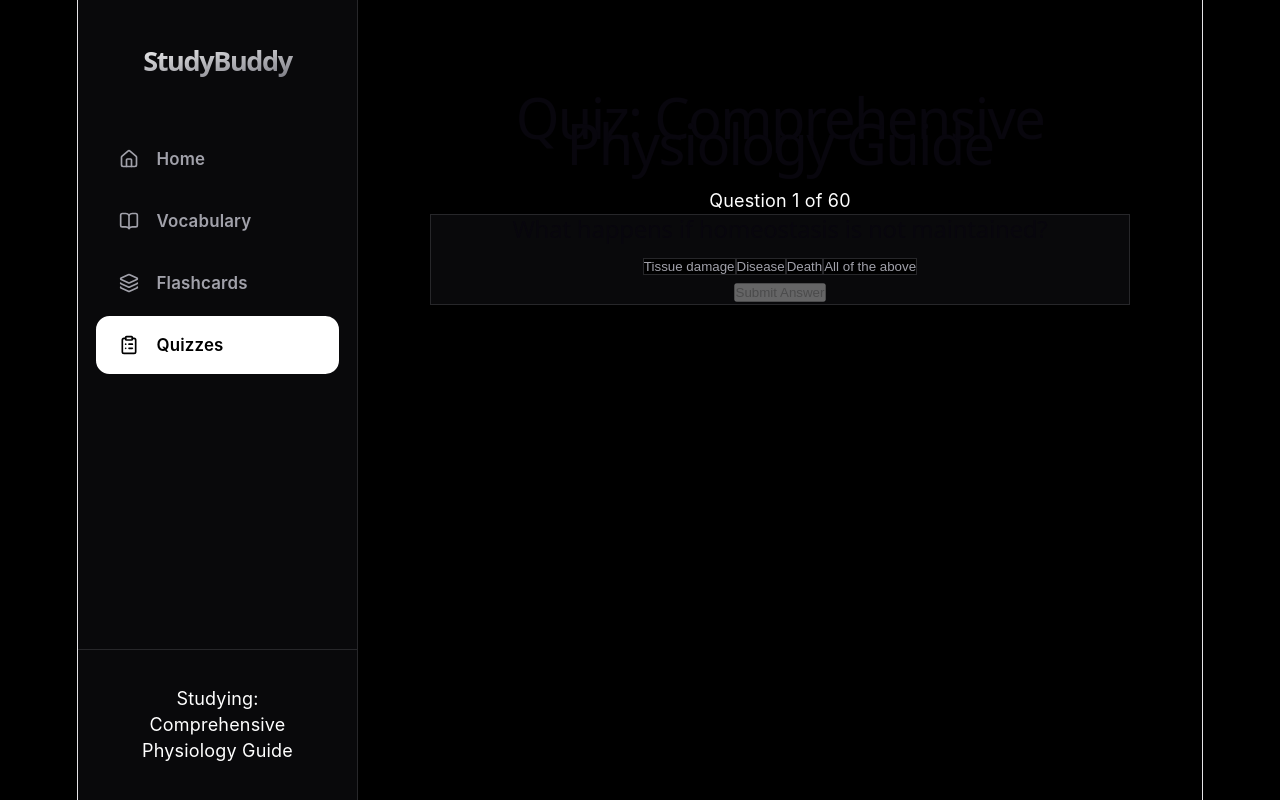
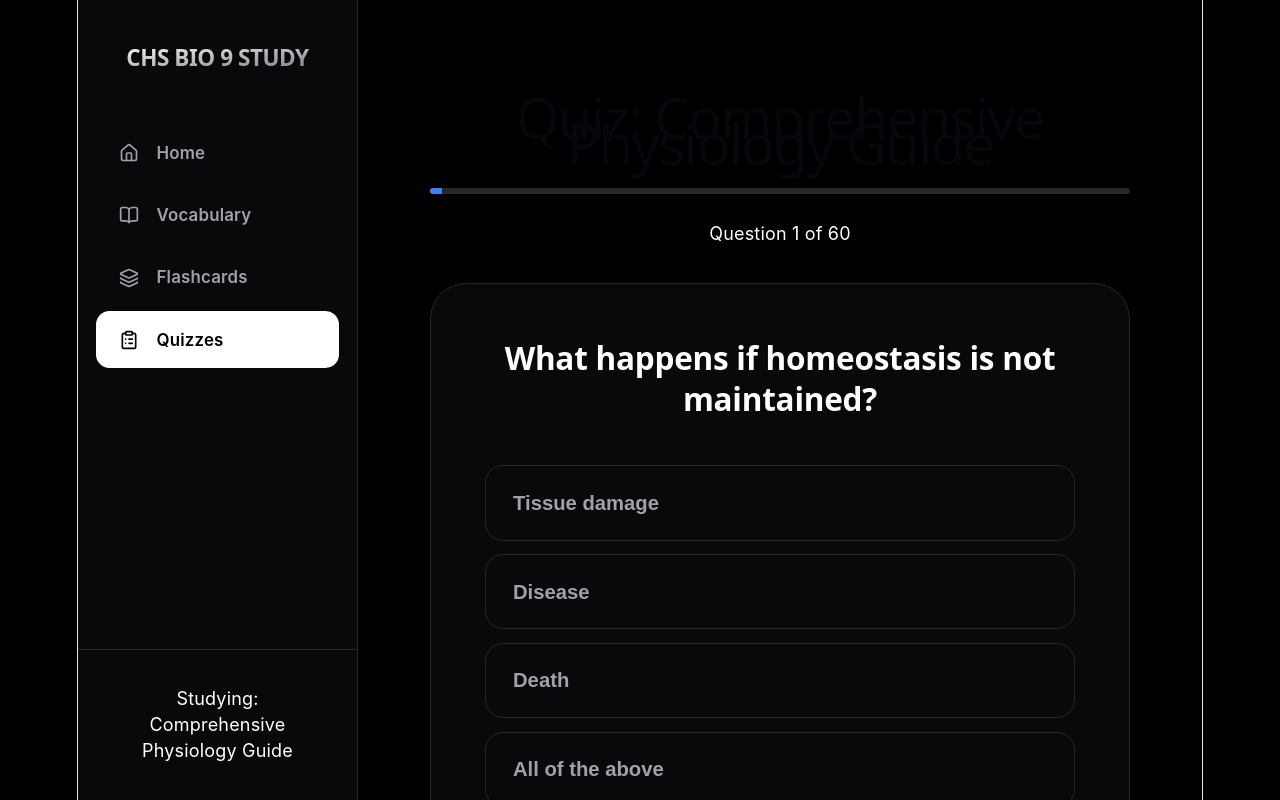
Before and after one commit to haligoat/bio9tino, a React (Vite) app: page /quizzes in a window 1280 px wide. Shown: the top 800 px of the page. Built offline with nearby package versions, Linux system fonts and the light colour scheme.

Commit message:
Rename to CHS BIO 9 STUDY and fix UI layout overlaps

```diff
--- a/index.html
+++ b/index.html
@@ -4,7 +4,7 @@
     <meta charset="UTF-8" />
     <link rel="icon" type="image/svg+xml" href="/favicon.svg" />
     <meta name="viewport" content="width=device-width, initial-scale=1.0" />
-    <title>StudyBuddy</title>
+    <title>CHS BIO 9 STUDY</title>
   </head>
   <body style="background-color: #000000;">
     <div id="root"></div>
--- a/src/App.css
+++ b/src/App.css
@@ -47,12 +47,13 @@ body {
 }
 
 .sidebar-header h2 {
-  font-size: 1.5rem;
+  font-size: 1.25rem;
   font-weight: 900;
-  letter-spacing: -0.05em;
+  letter-spacing: -0.02em;
   background: linear-gradient(to bottom right, #ffffff, #71717a);
   -webkit-background-clip: text;
   -webkit-text-fill-color: transparent;
+  white-space: nowrap;
 }
 
 .nav-links {
@@ -99,7 +100,7 @@ body {
   flex-grow: 1;
   padding: 4rem;
   max-width: 1400px;
-  width: 100%;
+  width: calc(100% - var(--sidebar-width));
 }
 
 .page-content {
@@ -108,26 +109,28 @@ body {
 
 /* Bento Hero Section */
 .hero-section {
-  padding: 5rem 4rem;
+  padding: 4rem 3rem;
   background: radial-gradient(circle at top left, #18181b, #000000);
   border: 1px solid var(--border-color);
   border-radius: 2.5rem;
-  margin-bottom: 4rem;
+  margin-bottom: 3rem;
   text-align: left;
+  display: flex;
+  flex-direction: column;
+  gap: 1rem;
 }
 
 .hero-section h1 {
-  font-size: 4.5rem;
+  font-size: clamp(2rem, 8vw, 4rem);
   font-weight: 900;
-  letter-spacing: -0.06em;
-  line-height: 0.9;
-  margin-bottom: 1.5rem;
+  letter-spacing: -0.04em;
+  line-height: 1.1;
 }
 
 .hero-section p {
-  font-size: 1.25rem;
+  font-size: 1.125rem;
   color: var(--text-muted);
-  max-width: 550px;
+  max-width: 600px;
   line-height: 1.6;
 }
 
@@ -141,18 +144,18 @@ body {
 
 .feature-card {
   background: var(--card-bg);
-  padding: 3rem;
+  padding: 2.5rem;
   border-radius: 2rem;
   border: 1px solid var(--border-color);
   display: flex;
   flex-direction: column;
+  justify-content: space-between;
   transition: all 0.4s cubic-bezier(0.23, 1, 0.32, 1);
 }
 
 .feature-card:hover {
   border-color: #3f3f46;
   transform: translateY(-8px);
-  box-shadow: 0 20px 40px -20px rgba(0,0,0,0.5);
 }
 
 .feature-card:nth-child(1) { grid-column: span 8; }
@@ -160,78 +163,70 @@ body {
 .feature-card:nth-child(3) { grid-column: span 12; }
 
 .feature-card h3 {
-  font-size: 2rem;
+  font-size: 1.75rem;
   font-weight: 800;
   letter-spacing: -0.03em;
-  margin: 1.5rem 0 1rem;
+  margin: 1rem 0;
 }
 
 .feature-card p {
   color: var(--text-muted);
-  font-size: 1.125rem;
-  line-height: 1.6;
-  margin-bottom: 2.5rem;
-  max-width: 500px;
+  font-size: 1rem;
+  line-height: 1.5;
+  margin-bottom: 2rem;
 }
 
 .btn-secondary {
   width: fit-content;
-  padding: 1rem 2.5rem;
+  padding: 0.875rem 2rem;
   background-color: #ffffff;
   color: #000000;
   text-decoration: none;
-  border-radius: 1rem;
+  border-radius: 0.75rem;
   font-weight: 800;
-  font-size: 1rem;
+  font-size: 0.9375rem;
   transition: all 0.2s;
-  text-align: center;
-}
-
-.btn-secondary:hover {
-  background-color: #e4e4e7;
-  transform: scale(1.02);
+  display: inline-block;
 }
 
 /* Materials Section */
 .materials-section {
-  margin-bottom: 3rem;
+  margin-bottom: 2.5rem;
 }
 
 .materials-section h2 {
-  font-size: 1.25rem;
+  font-size: 0.75rem;
   text-transform: uppercase;
   letter-spacing: 0.1em;
   color: var(--text-muted);
-  margin-bottom: 2rem;
+  margin-bottom: 1.5rem;
 }
 
 .materials-grid {
   display: flex;
   flex-wrap: wrap;
-  gap: 1rem;
+  gap: 0.75rem;
 }
 
 .material-card {
-  padding: 1rem 2rem;
+  padding: 0.75rem 1.5rem;
   background: #09090b;
   border: 1px solid var(--border-color);
   border-radius: 100px;
   cursor: pointer;
   display: flex;
   align-items: center;
-  gap: 0.75rem;
+  gap: 0.5rem;
   transition: all 0.2s;
 }
 
 .material-card:hover {
   border-color: #ffffff;
-  background: #18181b;
 }
 
 .material-card.active {
   background: #ffffff;
   color: #000000;
-  border-color: #ffffff;
 }
 
 /* Utils */
@@ -241,22 +236,20 @@ body {
   align-items: center;
   justify-content: center;
   background: #000000;
-  font-weight: 700;
 }
 
 @keyframes fadeIn {
-  from { opacity: 0; transform: translateY(20px); }
+  from { opacity: 0; transform: translateY(10px); }
   to { opacity: 1; transform: translateY(0); }
 }
 
 @media (max-width: 1024px) {
-  .feature-card:nth-child(1),
-  .feature-card:nth-child(2),
-  .feature-card:nth-child(3) {
-    grid-column: span 12;
-  }
   .main-content {
     padding: 2rem;
+  }
+  .feature-card:nth-child(1),
+  .feature-card:nth-child(2) {
+    grid-column: span 12;
   }
 }
 
@@ -266,11 +259,10 @@ body {
   }
   .main-content {
     margin-left: 0;
+    width: 100%;
+    padding: 1.5rem;
   }
   .hero-section {
-    padding: 3rem 2rem;
-  }
-  .hero-section h1 {
-    font-size: 3rem;
+    padding: 2.5rem 1.5rem;
   }
 }
--- a/src/App.tsx
+++ b/src/App.tsx
@@ -50,7 +50,7 @@ function App() {
   const HomePage = () => (
     <div className="page-content">
       <div className="hero-section">
-        <h1>Welcome to StudyBuddy</h1>
+        <h1>CHS BIO 9 STUDY</h1>
         <p>Your personalized study companion powered by your own documents.</p>
       </div>
 
@@ -106,7 +106,7 @@ function App() {
     <div className="app-container">
       <nav className="sidebar">
         <div className="sidebar-header">
-          <h2>StudyBuddy</h2>
+          <h2>CHS BIO 9 STUDY</h2>
         </div>
         <ul className="nav-links">
           <li>
--- a/src/components/QuizView.css
+++ b/src/components/QuizView.css
@@ -1,33 +1,202 @@
+.quiz-view {
+  animation: fadeIn 0.3s ease-in-out;
+  max-width: 800px;
+  margin: 0 auto;
+}
+
+.progress-bar {
+  width: 100%;
+  height: 6px;
+  background-color: var(--border-color);
+  border-radius: 10px;
+  margin: 1.5rem 0;
+  overflow: hidden;
+}
+
+.progress-fill {
+  height: 100%;
+  background-color: var(--primary-color);
+  transition: width 0.4s cubic-bezier(0.4, 0, 0.2, 1);
+}
+
+.quiz-container {
+  margin-top: 2rem;
+}
+
 .question-card {
   background: var(--card-bg);
+  padding: 3rem;
+  border-radius: 2rem;
   border: 1px solid var(--border-color);
+}
+
+.question-text {
+  font-size: 1.75rem;
+  font-weight: 800;
+  margin-bottom: 2.5rem;
   color: #ffffff;
+  line-height: 1.3;
+}
+
+.options-grid {
+  display: flex;
+  flex-direction: column;
+  gap: 0.75rem;
+  margin-bottom: 2.5rem;
 }
 
 .option-btn {
-  background: #000000;
+  padding: 1.25rem 1.5rem;
+  text-align: left;
+  background: transparent;
   border: 1px solid var(--border-color);
+  border-radius: 1rem;
+  font-size: 1.125rem;
+  font-weight: 600;
   color: var(--text-muted);
+  cursor: pointer;
+  transition: all 0.2s;
+  line-height: 1.4;
 }
 
 .option-btn:hover:not(:disabled) {
   border-color: #ffffff;
   color: #ffffff;
+  background: var(--nav-hover);
 }
 
 .option-btn.selected {
-  border-color: var(--primary-color);
-  background: rgba(59, 130, 246, 0.1);
-  color: #ffffff;
+  border-color: #ffffff;
+  background: #ffffff;
+  color: #000000;
+}
+
+.option-btn.correct {
+  border-color: #10b981;
+  background-color: rgba(16, 185, 129, 0.1);
+  color: #10b981;
+}
+
+.option-btn.incorrect {
+  border-color: #ef4444;
+  background-color: rgba(239, 68, 68, 0.1);
+  color: #ef4444;
 }
 
 .short-answer-input input {
-  background: #000000;
+  width: 100%;
+  padding: 1.25rem 1.5rem;
+  font-size: 1.25rem;
+  background: transparent;
   border: 1px solid var(--border-color);
+  border-radius: 1rem;
   color: #ffffff;
+  margin-bottom: 2.5rem;
+  outline: none;
+  transition: border-color 0.2s;
+}
+
+.short-answer-input input:focus {
+  border-color: #ffffff;
+}
+
+.result-feedback {
+  display: flex;
+  align-items: center;
+  gap: 0.75rem;
+  padding: 1.25rem;
+  border-radius: 1rem;
+  margin-bottom: 2.5rem;
+  font-weight: 700;
+  font-size: 1.125rem;
+}
+
+.result-feedback.correct {
+  background-color: rgba(16, 185, 129, 0.1);
+  color: #10b981;
+}
+
+.result-feedback.incorrect {
+  background-color: rgba(239, 68, 68, 0.1);
+  color: #ef4444;
+}
+
+.quiz-footer {
+  display: flex;
+  justify-content: flex-end;
+}
+
+.submit-btn, .next-btn, .restart-btn {
+  padding: 1rem 2.5rem;
+  font-size: 1rem;
+  font-weight: 800;
+  border-radius: 0.875rem;
+  cursor: pointer;
+  display: flex;
+  align-items: center;
+  gap: 0.5rem;
+  transition: all 0.2s;
+}
+
+.submit-btn {
+  background-color: var(--primary-color);
+  color: white;
+  border: none;
+}
+
+.submit-btn:disabled {
+  opacity: 0.3;
+  cursor: not-allowed;
+}
+
+.next-btn {
+  background-color: #ffffff;
+  color: #000000;
+  border: none;
 }
 
 .result-card {
+  text-align: center;
   background: var(--card-bg);
+  padding: 4rem 2rem;
+  border-radius: 2.5rem;
   border: 1px solid var(--border-color);
 }
+
+.score-display {
+  margin: 2.5rem 0;
+}
+
+.score-num {
+  font-size: 5rem;
+  font-weight: 900;
+  color: #ffffff;
+  line-height: 1;
+}
+
+.score-total {
+  font-size: 2rem;
+  color: var(--text-muted);
+}
+
+.score-message {
+  font-size: 1.25rem;
+  color: var(--text-muted);
+  margin-bottom: 2.5rem;
+}
+
+.restart-btn {
+  margin: 0 auto;
+  background-color: #ffffff;
+  color: #000000;
+  border: none;
+}
+
+@media (max-width: 768px) {
+  .question-card {
+    padding: 2rem 1.5rem;
+  }
+  .question-text {
+    font-size: 1.5rem;
+  }
+}
```
